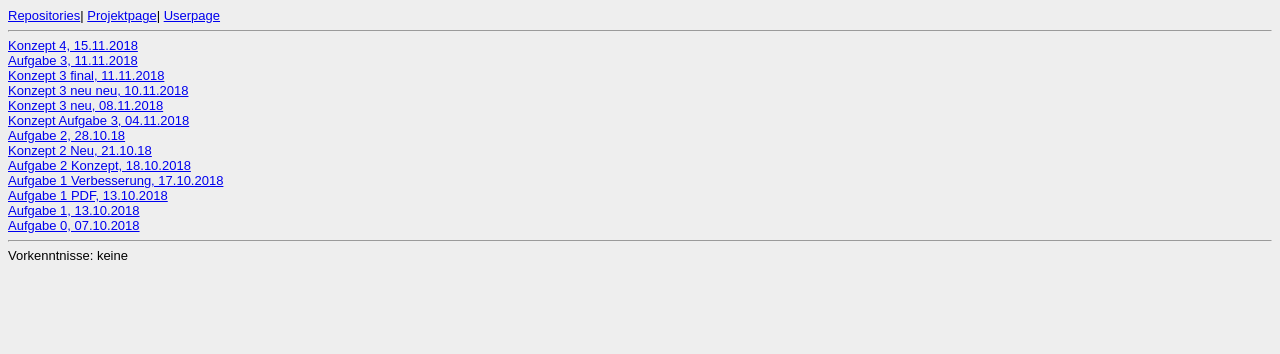
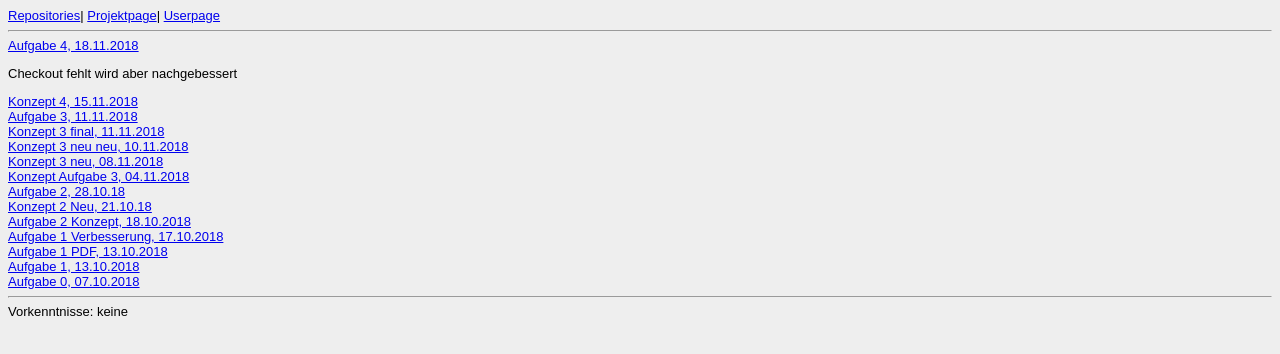
Before and after one commit to haasmanu/haasmanu.github.io, a plain HTML site: page Steckbrief/steckbrief.htm in a window 1280 px wide. Drawn offline with Linux system fonts and the light colour scheme.

Commit message:
Aufgabe 4

```diff
--- a/Steckbrief/steckbrief.htm
+++ b/Steckbrief/steckbrief.htm
@@ -6,6 +6,8 @@
 <a href="https://haasmanu.github.io/EIA2/" target= "_blank">Projektpage</a>|
 <a href="https://haasmanu.github.io/" target="_blank">Userpage</a>
 <hr>
+<a href="https://haasmanu.github.io/EIA2/Aufgabe4/Aufgabe4.html" target="_blank">Aufgabe 4, 18.11.2018</a><br>
+<p>Checkout fehlt wird aber nachgebessert</p>
 <a href="https://github.com/haasmanu/EIA2/blob/master/Aufgabe4/Konzept4.pdf" target="_blank">Konzept 4, 15.11.2018</a><br>
 <a href="https://haasmanu.github.io/EIA2/Aufgabe3/UNO.html"target="_blank">Aufgabe 3, 11.11.2018</a><br>
 <a href="https://github.com/haasmanu/EIA2/blob/master/Aufgabe3/Konzept3final.pdf" target="_blank">Konzept 3 final, 11.11.2018</a><br>
```
